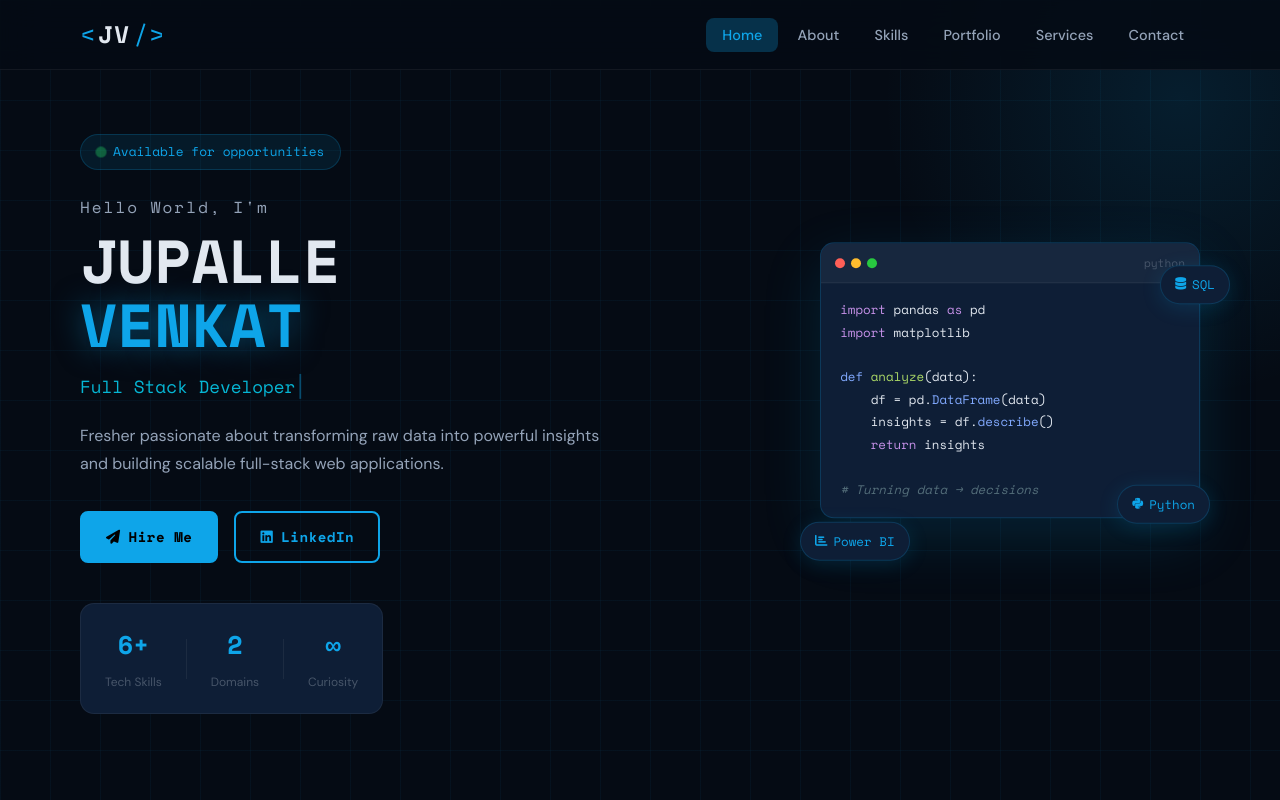
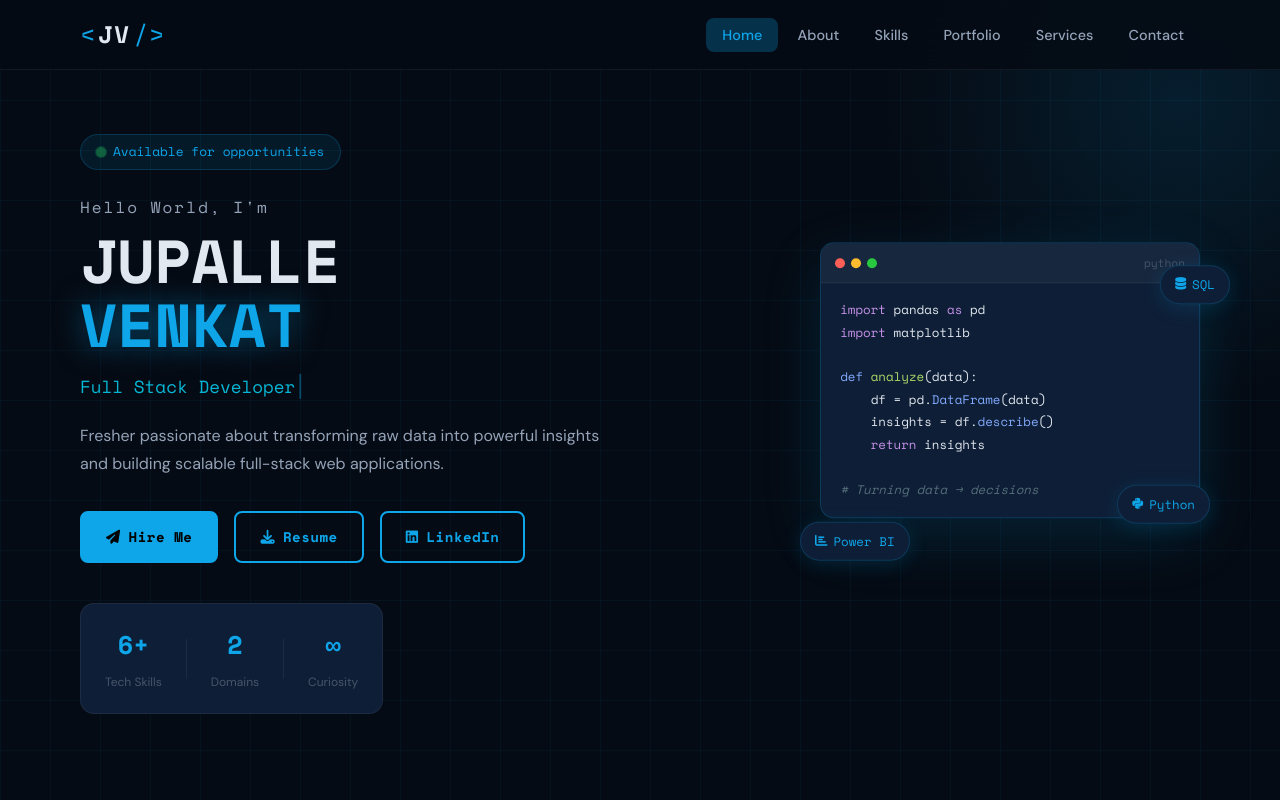
Before and after one commit to Venkyjupalli/my-portfolio, a plain HTML site: page index.html in a window 1280 px wide. Shown: the top 800 px of the page. Drawn offline with nearby package versions, Linux system fonts and the light colour scheme.

Commit message:
Add download link for resume in index.html

```diff
--- a/index.html
+++ b/index.html
@@ -59,6 +59,9 @@
             <div class="intro-buttons">
                 <a href="#contact" class="btn common-btn">
                     <i class="fas fa-paper-plane"></i> Hire Me
+                </a>
+                <a href="resume.pdf" download class="btn ghost-btn">
+                     <i class="fas fa-download"></i> Resume
                 </a>
                 <a href="https://www.linkedin.com/in/jupallevenkat/" target="_blank" class="btn ghost-btn">
                     <i class="fab fa-linkedin"></i> LinkedIn
```
